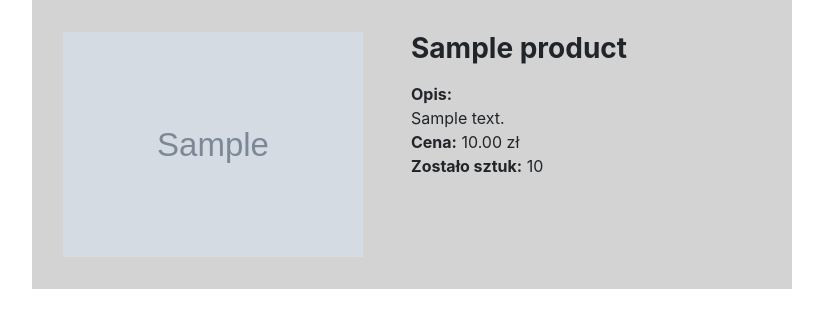
After one commit to voxes96/ecommerce-shop, a Django app: page /detail/1 in a window 1280 px wide. The commit adds this page. Shown: the top 328 px of the page, without its empty margins (228-1051 px from the left). Run offline with Django 3.2, Linux system fonts and the light colour scheme; tables that the repository leaves empty hold one stand-in row (values such as "Sample post"); grey boxes marked "Sample" are stand-in pictures; some libraries are stand-ins or nearby versions.

Commit message:
Add detail view of product

```diff
--- a/shop/static/shop/style.css
+++ b/shop/static/shop/style.css
@@ -1,4 +1,13 @@
 .small-image {
-    width: 150px;
+    max-width: 150px;
     height: auto;
 }
+
+.big-image {
+    max-width: 300px;
+    height: auto;
+}
+
+a {
+  text-decoration: none !important;
+}
--- /dev/null
+++ b/shop/templates/shop/detail.html
@@ -0,0 +1,28 @@
+<!DOCTYPE html>
+    {% load static %}
+    <head>
+        <meta charset="utf-8">
+        <title>Sklep</title>
+        <meta name="viewport" content="width=device-width, initial-scale=1">
+        <link rel="stylesheet" type="text/css" href="{% static 'shop/style.css' %}">
+        <link rel="stylesheet" type="text/css" href="{% static 'shop/bootstrap.min.css' %}">
+    </head>
+    <body>
+        <div class="container">
+            <div class="row justify-content-center">
+                <div class="col-lg-8 col-md-11" style="background: lightgrey">
+                    <div class="media p-3 my-3">
+                        <img class="mr-5 big-image" src="{{ product.image.url }}" alt="Zdjecie produktu"/>
+                        <div class="media-body">
+                            <h3 class="mb-3 font-weight-bold">{{ product.name }}</h3>
+                            <div><strong>Opis:</strong><br>{{ product.description }}</div>
+                            <div><strong>Cena:</strong> {{ product.price }} zł</div>
+                            <div><strong>Zostało sztuk:</strong> {{ product.quantity }}</div>
+                        </div>
+                    </div>
+                </div>
+            </div>
+        </div>
+    </body>
+    <script src="{% static 'shop/bootstrap.min.js' %}"></script>
+</html>
--- a/shop/urls.py
+++ b/shop/urls.py
@@ -5,4 +5,5 @@ from . import views
 app_name = 'shop'
 urlpatterns = [
     path('', views.index, name='index'),
+    path('detail/<int:product_id>', views.detail, name='detail'),
 ]
--- a/shop/views.py
+++ b/shop/views.py
@@ -1,7 +1,12 @@
-from django.shortcuts import render
+from django.shortcuts import render, get_object_or_404
 from .models import Product
 
 
 def index(request):
     products_list = Product.objects.filter(active=True)
     return render(request, 'shop/index.html', {'products_list': products_list})
+
+
+def detail(request, product_id):
+    product = get_object_or_404(Product, pk=product_id)
+    return render(request, 'shop/detail.html', {'product': product})
```
Also changed, not shown: shop/templates/shop/index.html (+5 -4 lines).
